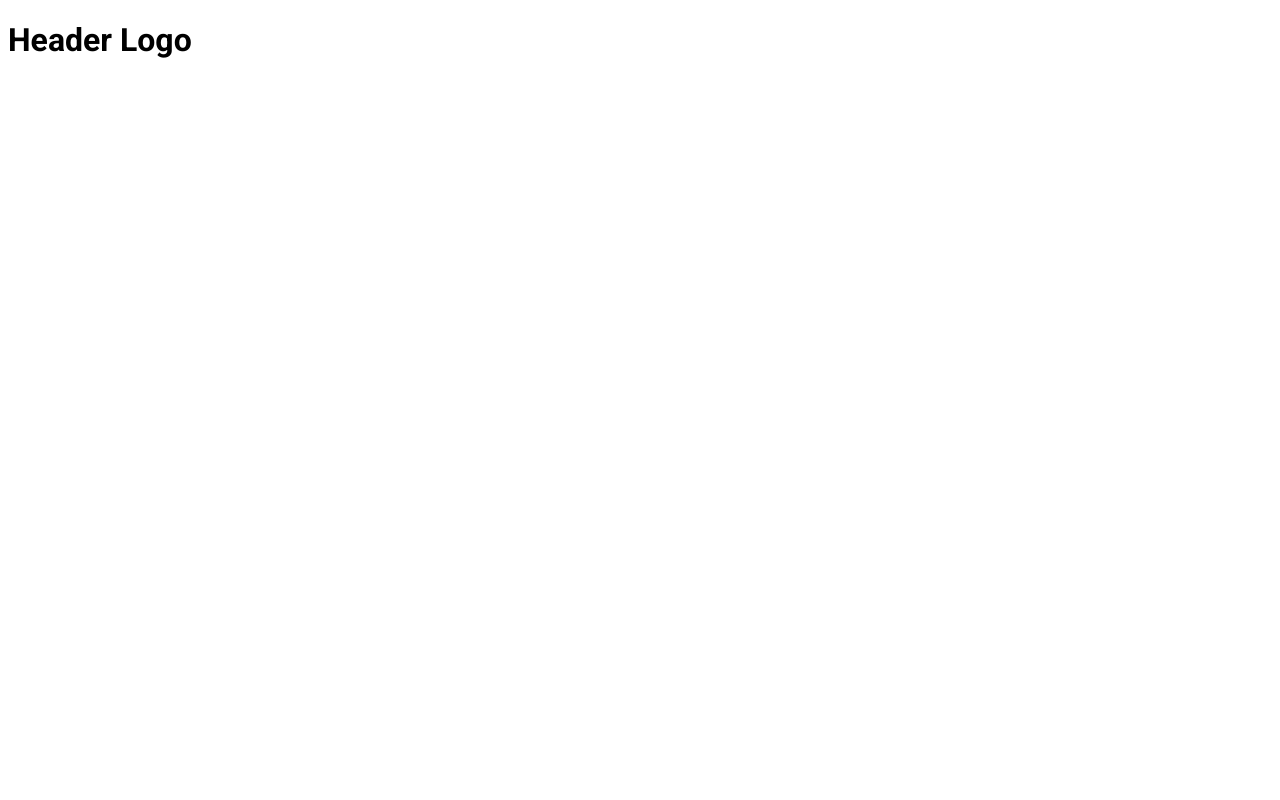
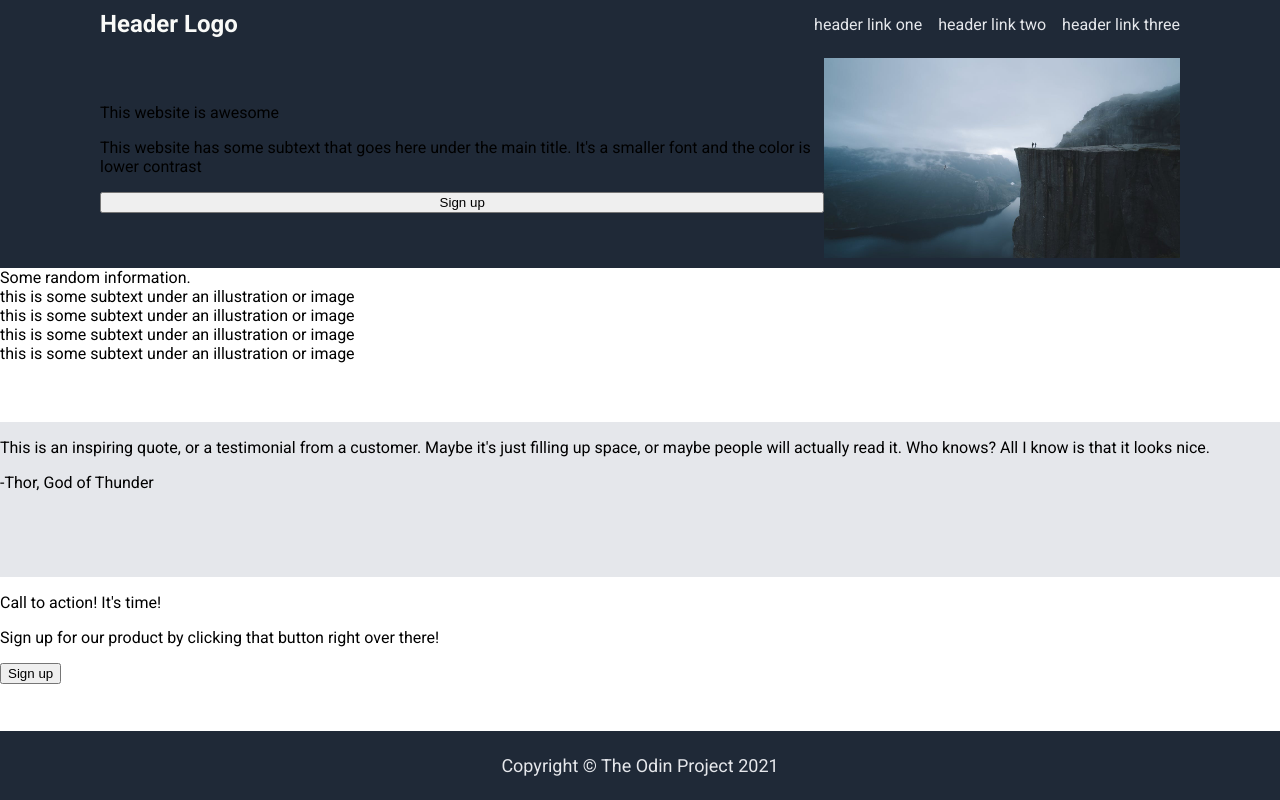
Before and after one commit to austinkludass/odin-landingpage, a plain HTML site: page index.html in a window 1280 px wide. Drawn offline with Linux system fonts and the light colour scheme.

Commit message:
Content and basic layout
Header and footer added, sections with background color added

```diff
--- a/index.html
+++ b/index.html
@@ -6,6 +6,48 @@
     <title>Landing Page</title>
 </head>
 <body>
-    <h1>Header Logo</h1>
+    <div class="header">
+        <div class="logo">
+            Header Logo
+        </div>
+        <ul>
+            <li><a href="#">header link one</a></li>
+            <li><a href="#">header link two</a></li>
+            <li><a href="#">header link three</a></li>
+        </ul>
+    </div>
+    <div class="content">
+        <div class="hero">
+            <div class="heroinfo">
+                <div class="heroheader">This website is awesome</div>
+                <p>This website has some subtext that goes here under the main title. It's a smaller font and the color is lower contrast</p>
+                <button>Sign up</button>
+            </div>
+            <img src="./images/heroimg.jpg" width="400" height="200" alt="Cool hero picture" />
+        </div>
+        <div class="info">
+            <div>Some random information.</div>
+            <div class="placeholder"></div>
+            <div class="infotxt">this is some subtext under an illustration or image</div>
+            <div class="placeholder"></div>
+            <div class="infotxt">this is some subtext under an illustration or image</div>
+            <div class="placeholder"></div>
+            <div class="infotxt">this is some subtext under an illustration or image</div>
+            <div class="placeholder"></div>
+            <div class="infotxt">this is some subtext under an illustration or image</div>
+        </div>
+        <div class="quote">
+            <p>This is an inspiring quote, or a testimonial from a customer. Maybe it's just filling up space, or maybe people will actually read it. Who knows? All I know is that it looks nice.</p>
+            <p>-Thor, God of Thunder</p>
+        </div>
+        <div class="signup">
+            <p>Call to action! It's time!</p>
+            <p>Sign up for our product by clicking that button right over there!</p>
+            <button>Sign up</button>
+        </div>
+    </div>
+    <div class="footer">
+        Copyright © The Odin Project 2021
+    </div>
 </body>
 </html>
--- a/style.css
+++ b/style.css
@@ -3,3 +3,85 @@
 html {
     font-family: Roboto;
 }
+
+body {
+    height: 100vh;
+    display: flex;
+    flex-direction: column;
+    margin: 0;
+}
+
+.header {
+    display: flex;
+    justify-content: space-between;
+    align-items: center;
+    background-color: #1f2937;
+    padding: 10px 100px;
+}
+
+.logo {
+    color: #F9FAF8;
+    font-size: 24px;
+    font-weight: bold;
+}
+
+ul {
+    list-style: none;
+    display: flex;
+    gap: 16px;
+    padding: 0;
+    margin: 0;
+}
+
+a {
+    text-decoration: none;
+    color: #E5E7EB;
+}
+
+.hero {
+    flex: 1;
+    height: 25vh;
+    display: flex;
+    justify-content: center;
+    align-items: center;
+    background-color: #1f2937;
+    padding: 10px 100px;
+}
+
+.heroinfo {
+    display: flex;
+    flex-direction: column;
+}
+
+.info {
+    flex: 1;
+    height: 25vh;
+}
+
+.quote {
+    flex: 1;
+    height: 25vh;
+    background-color: #E5E7EB;
+}
+
+.signup {
+    flex: 1;
+    height: 25vh;
+}
+
+.content {
+    flex: 1;
+    display: flex;
+    flex-direction: column;
+}
+
+
+.footer {
+    background-color: #1f2937;
+    padding: 24px;
+    display: flex;
+    justify-content: center;
+    align-items: center;
+    color: #E5E7EB;
+    font-size: 18px;
+}
```
